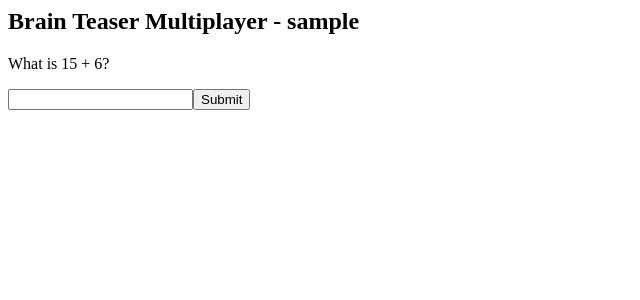
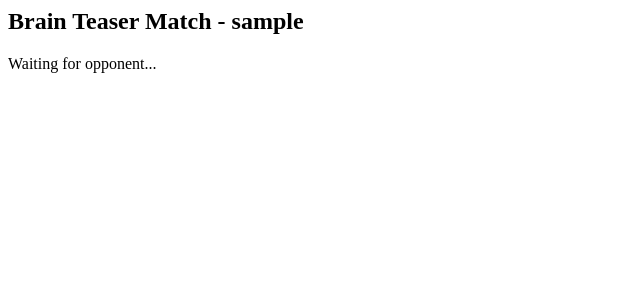
Before and after one commit to Krishramoju/Network, a Flask app: page /teaser in a window 1280 px wide. Shown: the top 300 px of the page, without its empty margins (0-640 px from the left). Run offline with Flask 3, Linux system fonts and the light colour scheme; the visitor is signed in with stand-in values (Sample User, id 1); some libraries are stand-ins or nearby versions.

Commit message:
Update teaser.html

```diff
--- a/.github/workflows/templates/teaser.html
+++ b/.github/workflows/templates/teaser.html
@@ -1,14 +1,39 @@
-<h2>Brain Teaser Multiplayer - {{ name }}</h2>
-<p>What is 15 + 6?</p>
-<input id="answer" autocomplete="off"><button onclick="submit()">Submit</button>
+<h2>Brain Teaser Match - {{ name }}</h2>
+<p id="status">Waiting for opponent...</p>
+<p id="question" style="display:none;"></p>
+<input id="answer" style="display:none;" placeholder="Answer here">
+<button onclick="submit()" id="submitBtn" style="display:none;">Submit</button>
 <p id="result"></p>
+<p id="scoreboard"></p>
+
+<script src="https://cdn.socket.io/4.0.0/socket.io.min.js"></script>
 <script>
+  const socket = io();
+  const user = "{{ name }}";
+
+  socket.emit('join_teaser', user);
+
   function submit() {
-    const val = document.getElementById('answer').value;
-    if (val == '21') {
-      document.getElementById('result').textContent = 'Correct!';
-    } else {
-      document.getElementById('result').textContent = 'Wrong!';
-    }
+    const val = document.getElementById("answer").value;
+    socket.emit('submit_teaser_answer', { user: user, answer: val });
+    document.getElementById("submitBtn").disabled = true;
   }
+
+  socket.on('start_teaser', data => {
+    document.getElementById("question").style.display = "block";
+    document.getElementById("answer").style.display = "inline";
+    document.getElementById("submitBtn").style.display = "inline";
+    document.getElementById("submitBtn").disabled = false;
+    document.getElementById("question").textContent = "Question: " + data.question;
+    document.getElementById("status").textContent = "Match started!";
+  });
+
+  socket.on('teaser_result', data => {
+    document.getElementById("result").textContent = data.message;
+    document.getElementById("scoreboard").textContent = data.scores;
+  });
+
+  socket.on('waiting', msg => {
+    document.getElementById("status").textContent = msg;
+  });
 </script>
```
